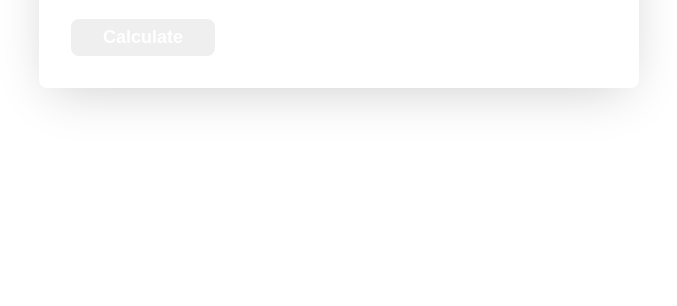
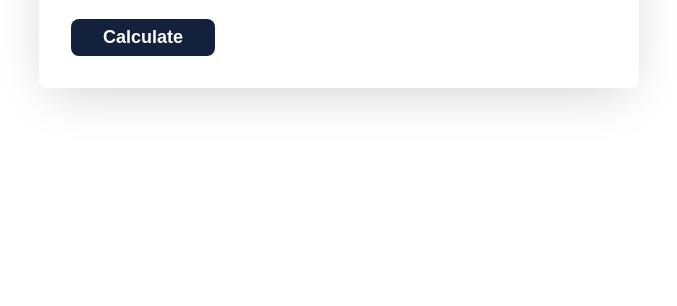
Before and after one commit to Arbinda1/loanemicalc, a plain HTML site: page index.html in a window 1280 px wide. Shown: the part 494-800 px from the top of the page, without its empty margins (301-978 px from the left). Drawn offline with nearby package versions, Linux system fonts and the light colour scheme.

Commit message:
Update style.css

```diff
--- a/style.css
+++ b/style.css
@@ -73,7 +73,7 @@
   }
 
   .loan-calculator .calculate-btn {
-    background: #36012;
+    background: #14213d;
     color: #fff;
     border: none;
     padding: 8px 32px;
```
